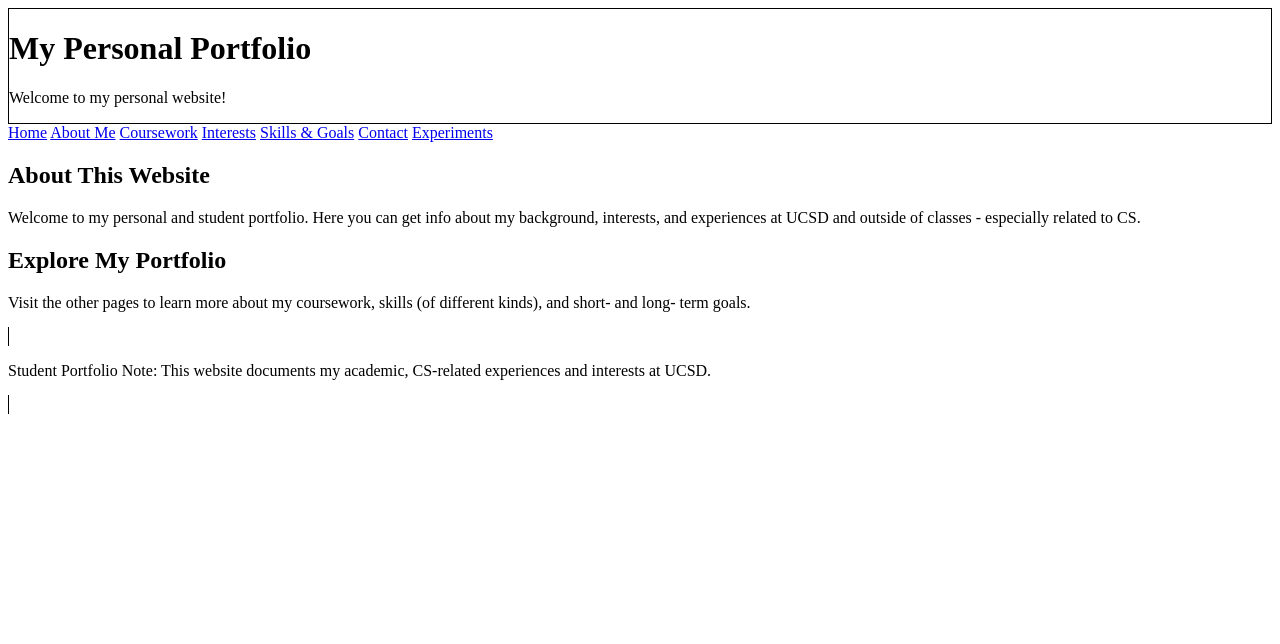
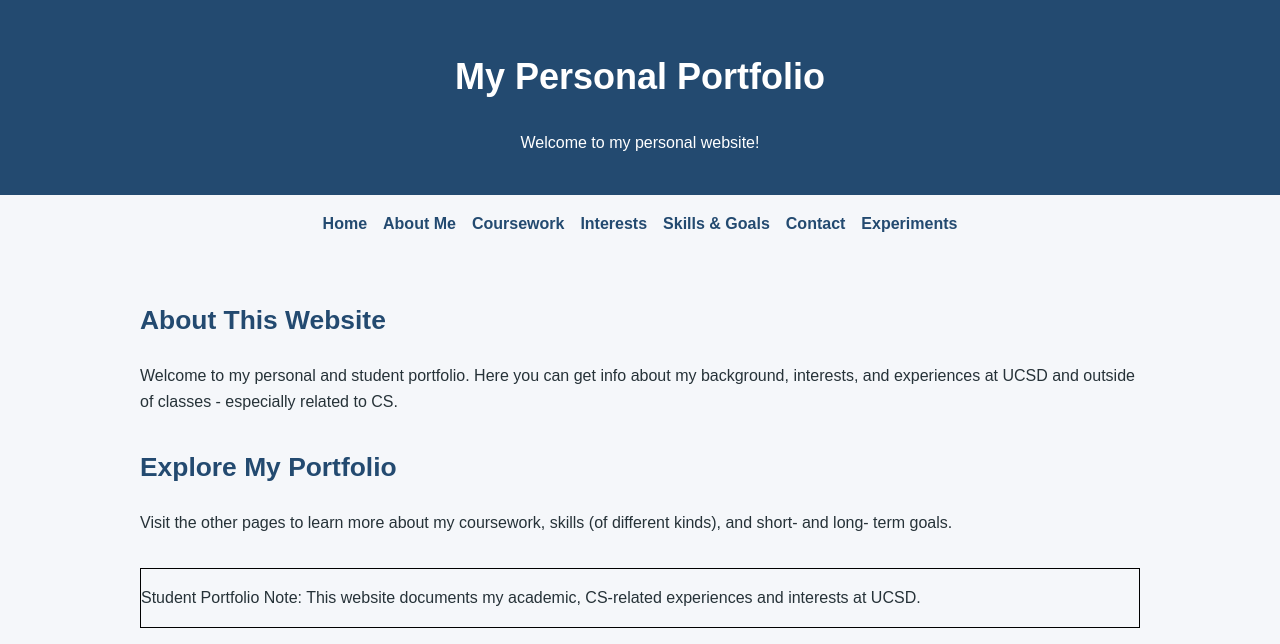
Before and after one commit to p-eluri/cse134b-hw3, a plain HTML site: page index.html in a window 1280 px wide. Drawn offline with Linux system fonts and the light colour scheme.

Commit message:
Add shared portfolio styles

```diff
--- a/index.html
+++ b/index.html
@@ -1,20 +1,12 @@
 <!DOCTYPE html>
 <html lang="en">
 <head>
+    <link rel="stylesheet" href="styles.css">
     <meta charset="UTF-8">
     <meta name="viewport" content="width=device-width, initial-scale=1.0">
     <title>My Personal Portfolio</title>
     <link rel="icon" href="favicon.svg" type="image/svg+xml">
 
-<style>
-    header {
-        border: 1px solid black;
-    }
-
-    student-note {
-        border: 1px solid black;
-    }
-</style>
 
 </head>
 <body>
--- /dev/null
+++ b/styles.css
@@ -0,0 +1,66 @@
+:root {
+    --primary-color: #234a70;
+    --background-color: #f5f7fa;
+    --text-color: #263238;
+    --font-stack: Arial, Helvetica, sans-serif;
+    --content-width: 1000px;
+}
+body {
+    font-family: var(--font-stack);
+    color: var(--text-color);
+    background-color: var(--background-color);
+    line-height: 1.6;
+    margin: 0;
+}
+
+main {
+    max-width: var(--content-width);
+    margin: 0 auto;
+    padding: 1.5rem;
+}
+
+h1 {
+    font-size: 2.25rem;
+}
+
+h2 {
+    font-size: 1.65rem;
+    color: var(--primary-color);
+}
+
+h3 {
+    font-size: 1.25rem;
+}
+
+section {
+    margin-bottom: 2rem;
+}
+header {
+    background-color: var(--primary-color);
+    color: white;
+    padding: 1.5rem;
+    text-align: center;
+}
+
+nav {
+    display: flex;
+    flex-wrap: wrap;
+    justify-content: center;
+    gap: 1rem;
+    padding: 1rem;
+}
+
+nav a {
+    color: var(--primary-color);
+    text-decoration: none;
+    font-weight: bold;
+}
+
+student-note {
+    display: block;
+    border: 1px solid black;
+}
+
+button {
+    padding: 0.5em 1em;
+}
```
Also changed, not shown: about.html (+1 -0 lines), contact.html (+1 -0 lines), coursework.html (+1 -0 lines), experiments.html (+1 -0 lines), interests.html (+1 -0 lines), skills.html (+1 -0 lines).
